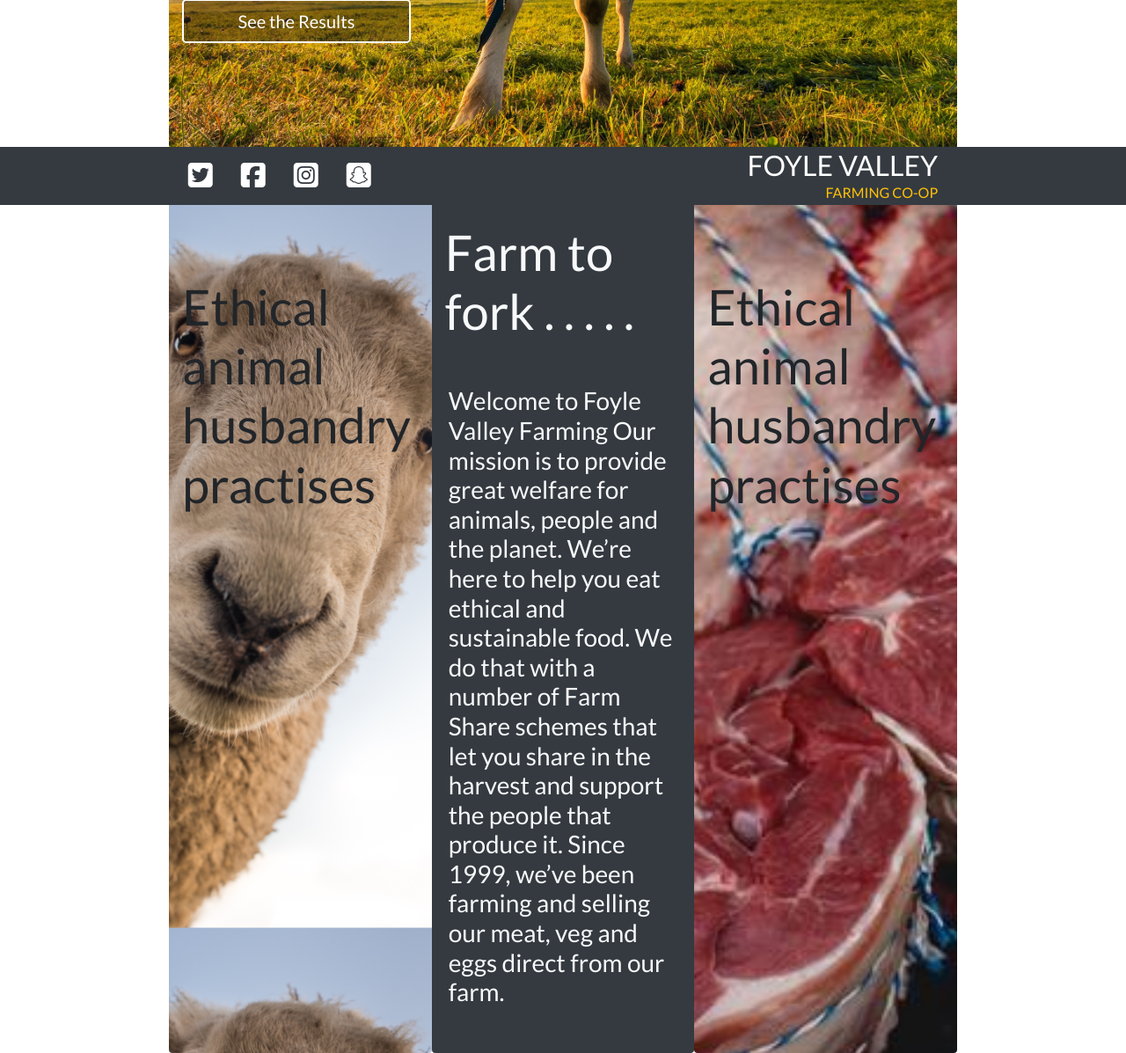
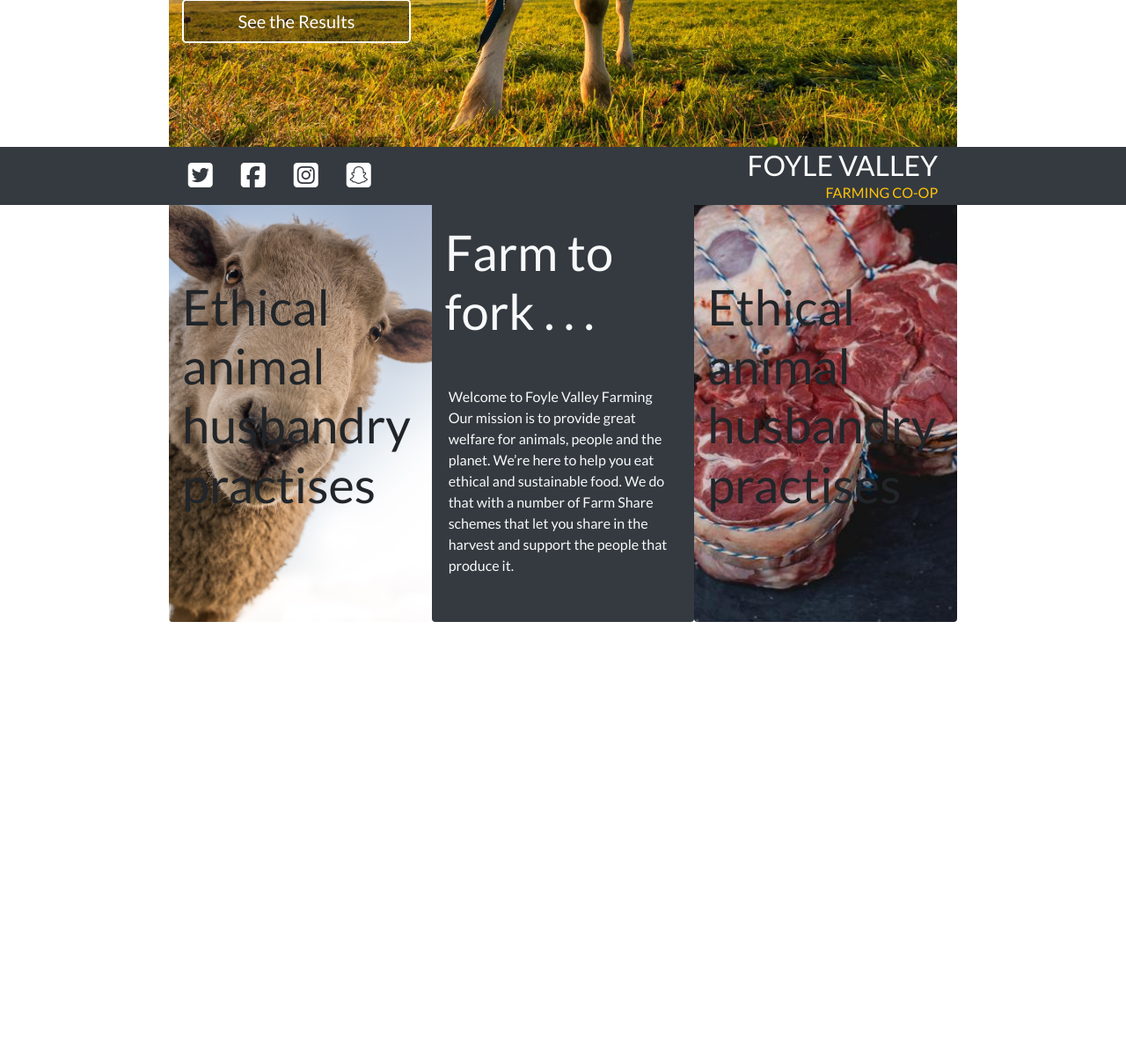
Before and after one commit to Code-Institute-Submissions/foyle-valley-farms, a Django app: page / in a window 1280 px wide. Shown: the part 567-1764 px from the top of the page at 88% size. After the commit the page ends 1274 px from the top, so only its background shows below. Run offline with Django 3.2, Linux system fonts and the light colour scheme; some libraries are stand-ins or nearby versions.

Commit message:
added styling to front page

```diff
--- a/home/templates/home/index.html
+++ b/home/templates/home/index.html
@@ -29,7 +29,7 @@
 
                 <div class="w-100 p-1"></div>
 
-                <div class="col-12 col-md-4 bkgrd2 h-auto rounded">
+                <div class="col-12 col-md-4 bkgrd2 h-auto rounded pb-5">
                     <h1 class="display-4 mt-3 pad-t mb-3 pad-b">
                         Ethical animal husbandry practises
                     </h1>
@@ -37,13 +37,14 @@
 
                 <div class="col-12 col-md-4 bg-dark h-auto rounded">
                     <h1 class="display-4 text-light mt-5 mob-font2">
-                        Farm to fork . . . . .
+                        Farm
+                        to
+                        fork . . .
                     </h1>
-                    <h3 class="mt-5 text-light p-1 mb-5 mob-font2">
+                    <p class="mt-5 text-light p-1 mb-5 mob-font2">
                         Welcome to Foyle Valley Farming Our mission is to provide great welfare for animals, people and the planet.
                         We’re here to help you eat ethical and sustainable food. We do that with a number of Farm Share schemes that let you share in the harvest and support the people that produce it.
-                        Since 1999, we’ve been farming and selling our meat, veg and eggs direct from our farm.
-                    </h3>
+                    </p>
                 </div>
 
                 <div class="col-12 col-md-4 bkgrd3 h-auto rounded">
```
